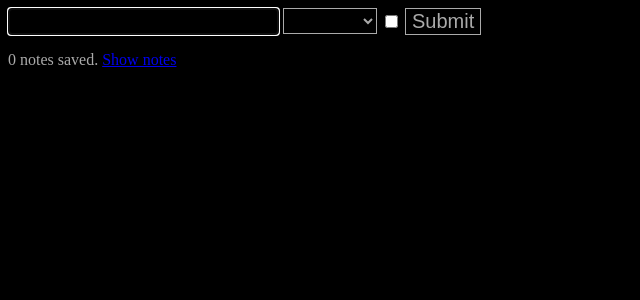
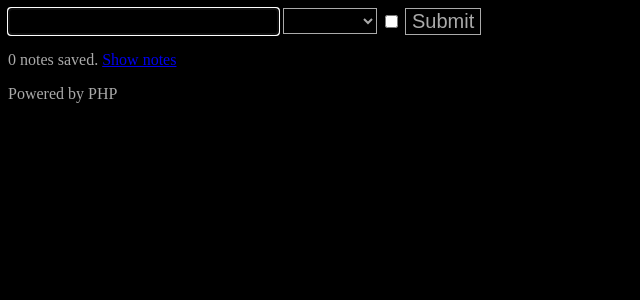
Before and after one commit to martin-ueding/php-note-capture, a PHP site: page / in a window 1280 px wide. Shown: the top 300 px of the page, without its empty margins (0-640 px from the left). Run offline with PHP 8.4, Linux system fonts and the light colour scheme.

Commit message:
Powered by PHP

```diff
--- a/index.php
+++ b/index.php
@@ -46,5 +46,7 @@ else {
         </form>
 
         <p><?= count($notes->data) ?> notes saved. <a href="list.php">Show notes</a></p>
+
+        <p>Powered by PHP</p>
     </body>
 </html>
```
